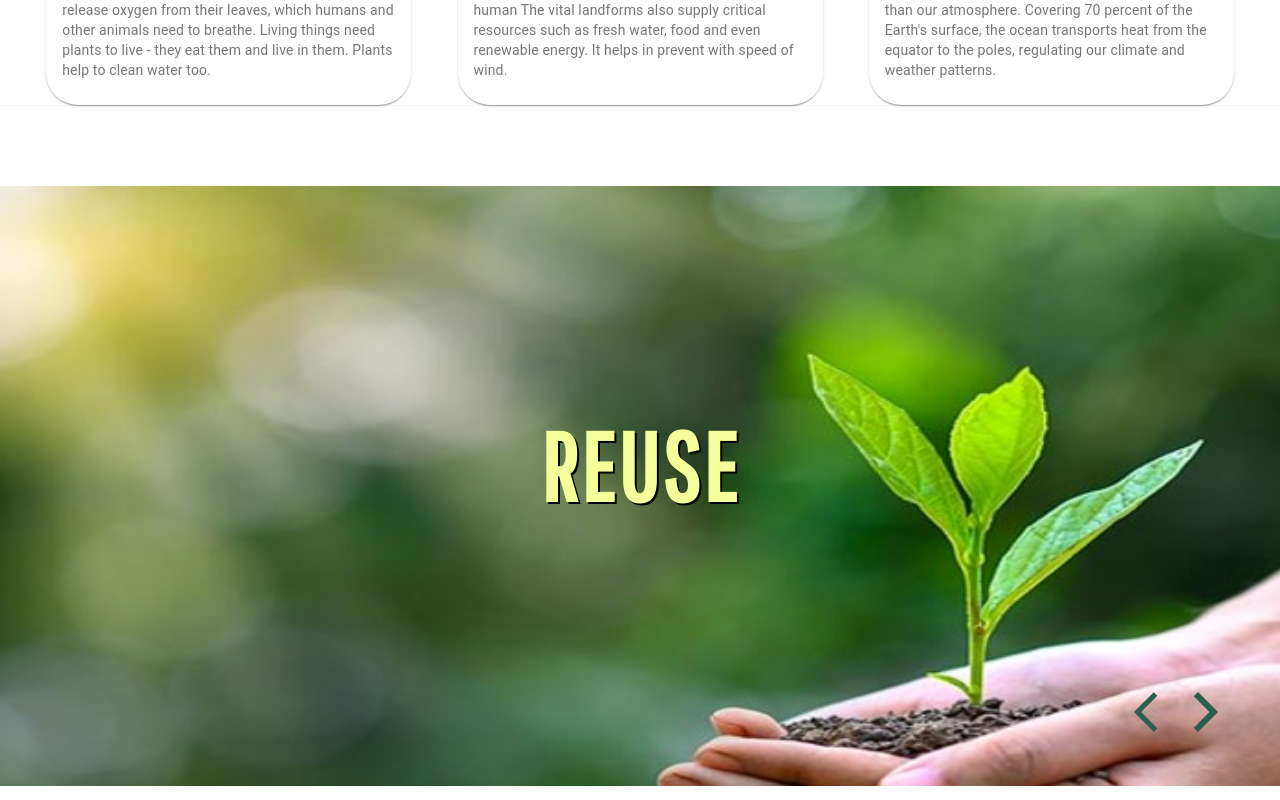
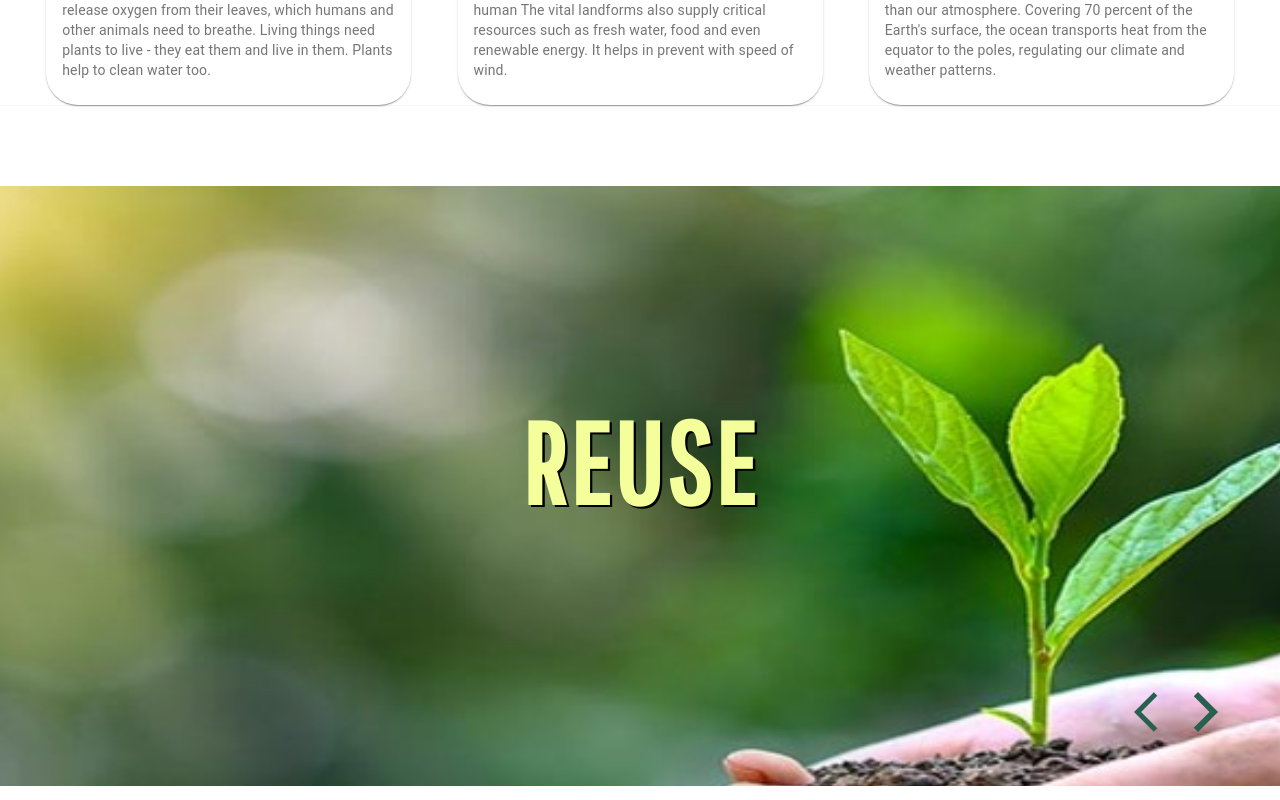
Before and after one commit to arman226/simple-project, a React (Create React App) app: page / in a window 1280 px wide. Shown: the part 1160-1960 px from the top of the page. Built offline with nearby package versions, Linux system fonts and the light colour scheme.

Commit message:
adding animation for the redure,reuse,recycle

```diff
--- a/src/components/HomepageComponents/Hero.css
+++ b/src/components/HomepageComponents/Hero.css
@@ -24,9 +24,20 @@
     display: flex;
     align-items: center;
     justify-content: center;
+    transition-duration: 1s;
+    transform: scale(1.09);
 
 }
-.HeroSlider::before{
+.slides{
+    opacity: 0;
+    transition-duration: 1s ease;
+}
+.slides.active{
+    opacity: 1;
+    transition-duration: 1s;
+    transform: scale(1.09);
+}
+.HeroSlider.before{
     content:  "";
     position: absolute;
     z-index: 2;
@@ -35,7 +46,9 @@
     bottom: 0vh;
     left: 0;
     overflow: hidden;
-    opacity: 0.4;
+
+    opacity: 0;
+    transition-duration: 1s ease;
 }
 .HeroImage{
     position: absolute;
@@ -61,4 +74,6 @@
     right: 50px;
     display: flex;
     z-index: 10;
+    cursor: pointer;
+    user-select: none;
 }
--- a/src/components/HomepageComponents/Hero.js
+++ b/src/components/HomepageComponents/Hero.js
@@ -40,15 +40,17 @@ const Hero =({slides})=>{
            <div className="HeroWrapper">
              {slides.map((slide,index)=>{
                return(
-                <div className="HeroSlide" key={index} >
+                <div className={index ===current? 'HeroSlider': 'HeroSlider before' } key={index} >
                 {index === current &&(
-                        <div className="HeroSlider">
+                    <div className={index ===current? 'HeroSlider': 'HeroSlider before' }  key={index}>
                             <img src={slide.image } className="HeroImage"></img>
                         <div className="HeroContent">
                            <h1 className={classes.Heroh1} >{slide.title}</h1>
                            <p>{slide.details}</p>
                            </div>
                        </div>
+
+
                 )}
               </div>
              )})}
```
